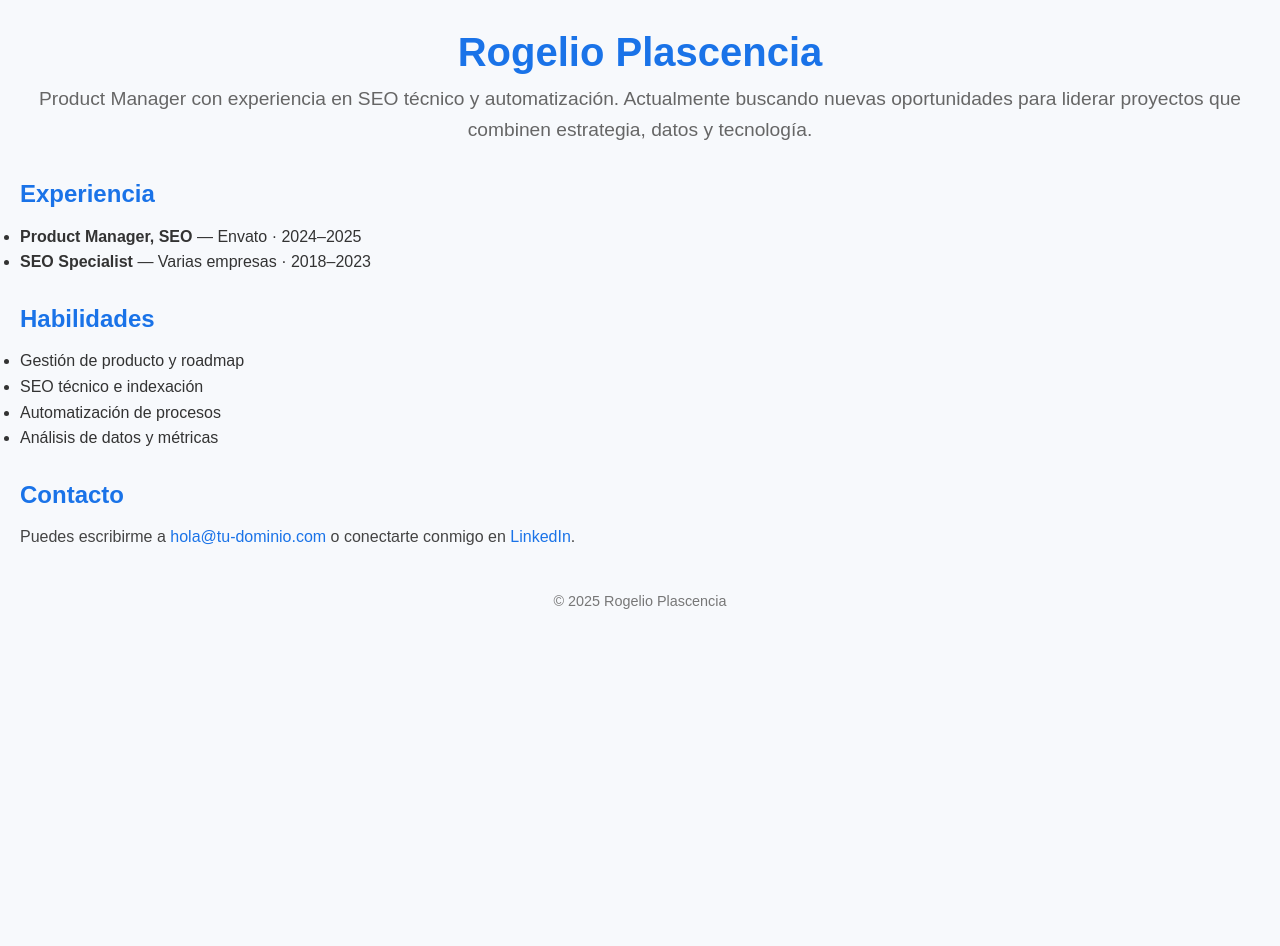
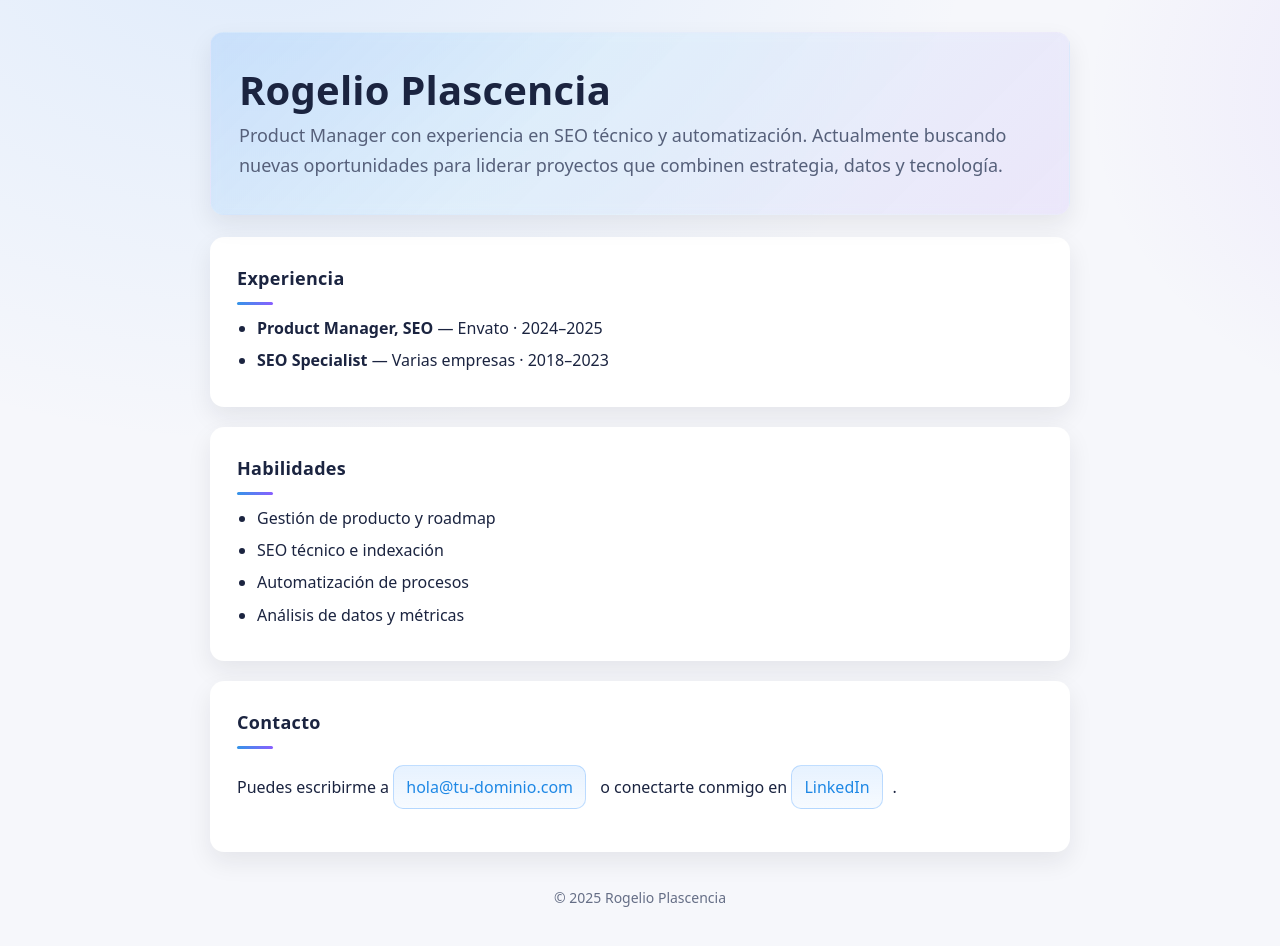
Before and after one commit to RogerGolden/rogergolden.github.io, a plain HTML site: page index.html in a window 1280 px wide. Before the commit the page ends 800 px from the top, so only its background shows below. Drawn offline with Linux system fonts and the light colour scheme.

Commit message:
Update style.css
Style overhaul

```diff
--- a/style.css
+++ b/style.css
@@ -1,75 +1,165 @@
-/* ===== Reset básico ===== */
-* {
-  margin: 0;
-  padding: 0;
-  box-sizing: border-box;
+/* ====== Variables y base ====== */
+:root{
+  --bg: #0f1220;
+  --card: #151a2e;
+  --text: #e8ecf2;
+  --muted: #aab3c5;
+  --brand: #5aa7ff;
+  --brand-2: #7dd3fc;
+  --accent: #8b5cf6;
+  --shadow: 0 10px 30px rgba(0,0,0,.35);
+  --radius: 14px;
+  --maxw: 860px;
 }
 
-/* ===== Estilos generales ===== */
-body {
-  font-family: Arial, Helvetica, sans-serif;
-  line-height: 1.6;
-  color: #333;
-  background-color: #f7f9fc;
-  padding: 20px;
+@media (prefers-color-scheme: light){
+  :root{
+    --bg: #f6f7fb;
+    --card: #ffffff;
+    --text: #1b2440;
+    --muted: #56607a;
+    --brand: #1e88e5;
+    --brand-2: #42a5f5;
+    --accent: #7c4dff;
+    --shadow: 0 10px 25px rgba(20,20,40,.08);
+  }
 }
 
-/* ===== Contenedor principal ===== */
-.container {
-  max-width: 800px;
-  margin: 0 auto;
-  background: white;
-  padding: 40px;
-  border-radius: 8px;
-  box-shadow: 0 4px 8px rgba(0,0,0,0.05);
+/* Reset mínimo y tipografía */
+*{ box-sizing:border-box; }
+html,body{ margin:0; padding:0; }
+body{
+  font: 16px/1.65 ui-sans-serif, system-ui, -apple-system, "Segoe UI", Roboto, "Helvetica Neue", Arial, "Noto Sans", "Apple Color Emoji","Segoe UI Emoji";
+  background: radial-gradient(1200px 900px at 20% -10%, rgba(90,167,255,.15), transparent 60%),
+              radial-gradient(900px 700px at 120% 10%, rgba(139,92,246,.12), transparent 50%),
+              var(--bg);
+  color: var(--text);
+  -webkit-font-smoothing: antialiased;
+  text-rendering: optimizeLegibility;
+  padding: 32px 20px 40px;
 }
 
-/* ===== Encabezado ===== */
-header {
-  text-align: center;
-  margin-bottom: 30px;
+/* Constrain global para header, main y footer */
+header, main, footer{
+  max-width: var(--maxw);
+  margin: 0 auto;
 }
 
-header h1 {
-  font-size: 2.5rem;
-  color: #1a73e8;
+/* ====== Header ====== */
+header{
+  background: linear-gradient(135deg, rgba(90,167,255,.20), rgba(125,211,252,.12) 40%, rgba(139,92,246,.10));
+  border: 1px solid rgba(255,255,255,.08);
+  backdrop-filter: blur(6px);
+  box-shadow: var(--shadow);
+  padding: 34px 28px;
+  border-radius: var(--radius);
 }
 
-header p {
-  font-size: 1.2rem;
-  color: #666;
+header h1{
+  font-size: clamp(28px, 4vw, 40px);
+  line-height: 1.15;
+  letter-spacing: .2px;
+  margin: 0 0 8px;
 }
 
-/* ===== Secciones ===== */
-section {
-  margin-bottom: 25px;
+header p{
+  margin: 0;
+  color: var(--muted);
+  font-size: clamp(15px, 2.2vw, 18px);
 }
 
-section h2 {
-  font-size: 1.5rem;
-  margin-bottom: 10px;
-  color: #1a73e8;
+/* ====== Main / Secciones ====== */
+main{
+  margin-top: 22px;
+  display: grid;
+  gap: 18px;
 }
 
-section p {
-  font-size: 1rem;
-  color: #444;
+section{
+  background: var(--card);
+  border: 1px solid rgba(255,255,255,.08);
+  box-shadow: var(--shadow);
+  padding: 22px 20px;
+  border-radius: var(--radius);
 }
 
-/* ===== Enlaces ===== */
-a {
-  color: #1a73e8;
-  text-decoration: none;
+section h2{
+  margin: 0 0 10px;
+  font-size: 18px;
+  letter-spacing: .3px;
+  color: var(--text);
+  position: relative;
 }
 
-a:hover {
-  text-decoration: underline;
+section h2::after{
+  content:"";
+  display:block;
+  width: 36px;
+  height: 3px;
+  border-radius: 3px;
+  margin-top: 8px;
+  background: linear-gradient(90deg, var(--brand), var(--accent));
+  opacity: .9;
 }
 
-/* ===== Footer ===== */
-footer {
+/* Listas */
+ul{ margin: 8px 0 0; padding-left: 20px; }
+li{ margin: 6px 0; }
+
+/* ====== Enlaces y CTA ====== */
+a{
+  color: var(--brand);
+  text-decoration: none;
+  position: relative;
+  transition: color .2s ease;
+}
+
+a::after{
+  content:"";
+  position:absolute; left:0; bottom:-2px;
+  width:100%; height:2px;
+  background: linear-gradient(90deg, var(--brand), var(--brand-2));
+  transform: scaleX(0);
+  transform-origin: left;
+  transition: transform .25s ease;
+}
+
+a:hover{ color: var(--brand-2); }
+a:hover::after{ transform: scaleX(1); }
+
+/* Botoncito para enlaces “fuertes” dentro de Contacto */
+section:last-of-type a{
+  display: inline-block;
+  padding: 8px 12px;
+  border-radius: 10px;
+  background: linear-gradient(180deg, rgba(90,167,255,.15), rgba(90,167,255,.05));
+  border: 1px solid rgba(90,167,255,.35);
+  text-decoration: none;
+  margin-right: 10px;
+}
+section:last-of-type a:hover{
+  background: linear-gradient(180deg, rgba(90,167,255,.25), rgba(90,167,255,.10));
+}
+
+/* ====== Footer ====== */
+footer{
+  margin-top: 22px;
+  color: var(--muted);
+  font-size: 14px;
   text-align: center;
-  font-size: 0.9rem;
-  color: #777;
-  margin-top: 40px;
+  padding: 12px 0 0;
+  opacity: .9;
 }
+
+/* ====== Accesibilidad ====== */
+:focus-visible{
+  outline: 3px solid var(--brand);
+  outline-offset: 3px;
+  border-radius: 6px;
+}
+
+/* ====== Pequeños ajustes responsivos ====== */
+@media (min-width: 760px){
+  main{ gap: 20px; }
+  section{ padding: 26px 26px; }
+}
```
